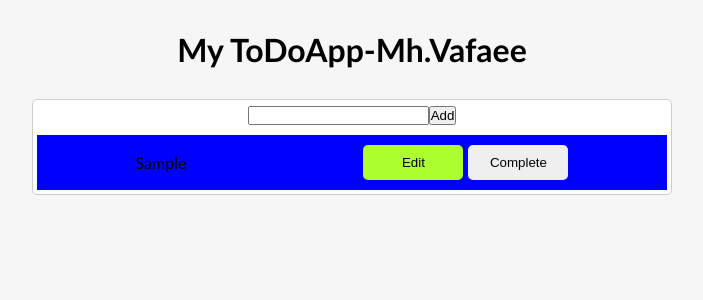
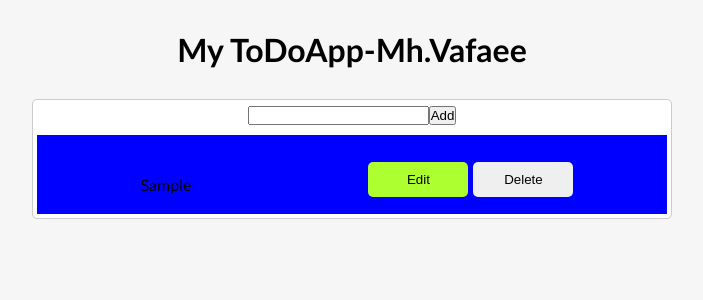
Before and after one commit to vafa2020/toDoListApp, a React (Create React App) app: page / in a window 1280 px wide. Both pictures are taken after typing "Sample" into the empty fields and a click on the button "Add". Shown: the top 300 px of the page, without its empty margins (288-991 px from the left). Built offline with nearby package versions, Linux system fonts and the light colour scheme.

Commit message:
added delet and complete functions in app and End..

```diff
--- a/src/app/component/ToDo/ToDo.js
+++ b/src/app/component/ToDo/ToDo.js
@@ -1,12 +1,19 @@
-import { useEffect, useState } from "react";
 import classes from "./ToDo.module.css";
-const ToDo = ({ todo }) => {
+const ToDo = ({ todo, onComplete, onEdit,Delete }) => {
   return (
     <div className={classes.Todo}>
-      <div className={classes.Item}>{todo.value}</div>
+      <div
+         onClick={onComplete} className={`${classes.Text} ${todo.isComplete ? classes.Completed : ""}`}
+      >
+        {todo.value}
+      </div>
       <div className={classes.Control}>
-        <button className={classes.Edit}>Edit</button>
-        <button className={classes.Complete}>Complete</button>
+        <button onClick={onEdit} className={classes.Edit}>
+          Edit
+        </button>
+        <button onClick={Delete} className={classes.Complete}>
+          Delete
+        </button>
       </div>
     </div>
   );
--- a/src/app/component/ToDo/ToDo.module.css
+++ b/src/app/component/ToDo/ToDo.module.css
@@ -1,18 +1,22 @@
-.Todo{
-
+.Todo {
   display: flex;
   justify-content: space-around;
   align-items: center;
+  margin-top: 10px;
 }
 
-.item{
-    padding: 10px;
-    margin-top: 10px;
+.Text {
+  padding: 10px;
+  margin-top: 10px;
 }
-.Control{
-display: flex;
+.Completed{
+  text-decoration: line-through;
+  color:#ccc;
 }
-.Edit{
+.Control {
+  display: flex;
+}
+.Edit {
   padding: 10px;
   width: 100px;
   border-radius: 5px;
@@ -21,7 +25,7 @@ display: flex;
   margin-right: 5px;
   cursor: pointer;
 }
-.Complete{
+.Complete {
   padding: 10px;
   width: 100px;
   border-radius: 5px;
--- a/src/app/component/ToDoApp/ToDoApp.js
+++ b/src/app/component/ToDoApp/ToDoApp.js
@@ -8,15 +8,42 @@ const ToDoApp = () => {
     const item = {
       value: todo,
       id: Math.floor(Math.random() * 1000),
-      isComplate: false,
+      isComplete: false,
     };
     setTodos([...todos, item]);
+  };
+  const onComplete = (id) => {
+    const getIndex = todos.findIndex((x) => x.id === id);
+    const getItem = { ...todos[getIndex] };
+    getItem.isComplete = !getItem.isComplete;
+    const updateTodos = [...todos];
+    updateTodos[getIndex] = getItem;
+    setTodos(updateTodos);
+  };
+  const onEdit = (id) => {
+    const getIndex = todos.findIndex((x) => x.id === id);
+    const getItem = {...todos[getIndex]};
 
+  };
+  const deleteHandler = (id) => {
+    //روش رایج
+    const filtered = todos.filter((x) => x.id !== id);
+    setTodos(filtered);
+    //روش خودم
+    // const getIndex = todos.findIndex((x) => x.id === id);
+    // const updateTodos = [...todos];
+    // updateTodos.splice(getIndex,1)
+    // setTodos(updateTodos)
   };
   return (
     <div className={classes.Container}>
       <ToDoForm add={add} />
-      <ToDoList todos={todos} />
+      <ToDoList
+        todos={todos}
+        onComplete={onComplete}
+        onEdit={onEdit}
+        Delete={deleteHandler}
+      />
     </div>
   );
 };
--- a/src/app/component/ToDoList/ToDoList.js
+++ b/src/app/component/ToDoList/ToDoList.js
@@ -1,14 +1,19 @@
-import { useEffect, useState } from "react";
 import ToDo from "../ToDo/ToDo";
 import classes from "./ToDoList.module.css";
-const ToDoList = ({ todos }) => {
+const ToDoList = ({ todos, onComplete, onEdit,Delete }) => {
   if (todos.length === 0) {
     return <div>Enter some todos</div>;
   }
   return (
     <div className={classes.ToDoList}>
       {todos.map((todo) => (
-        <ToDo key={todo.id} todo={todo} />
+        <ToDo
+          key={todo.id}
+          todo={todo}
+          onComplete={() => onComplete(todo.id)}
+          onEdit={() => onEdit(todo.id)}
+          Delete={()=>Delete(todo.id)}
+        />
       ))}
     </div>
   );
--- a/src/app/component/ToDoList/ToDoList.module.css
+++ b/src/app/component/ToDoList/ToDoList.module.css
@@ -1,7 +1,8 @@
 .ToDoList {
-  margin-top: 10px;
   display: flex;
   flex-direction: column;
+  justify-content: center;
+  margin-top: 10px;
   background-color: blue;
   padding: 10px;
   width: 100%;
```
